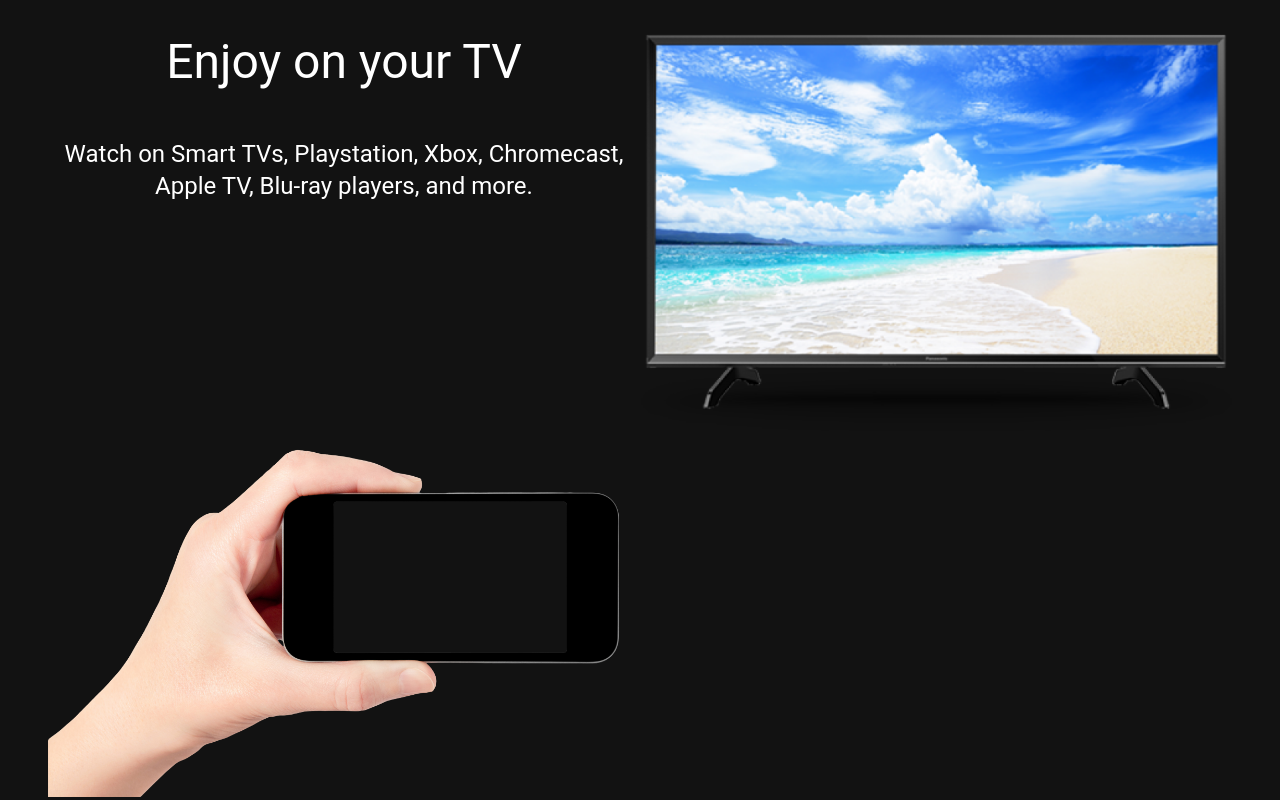
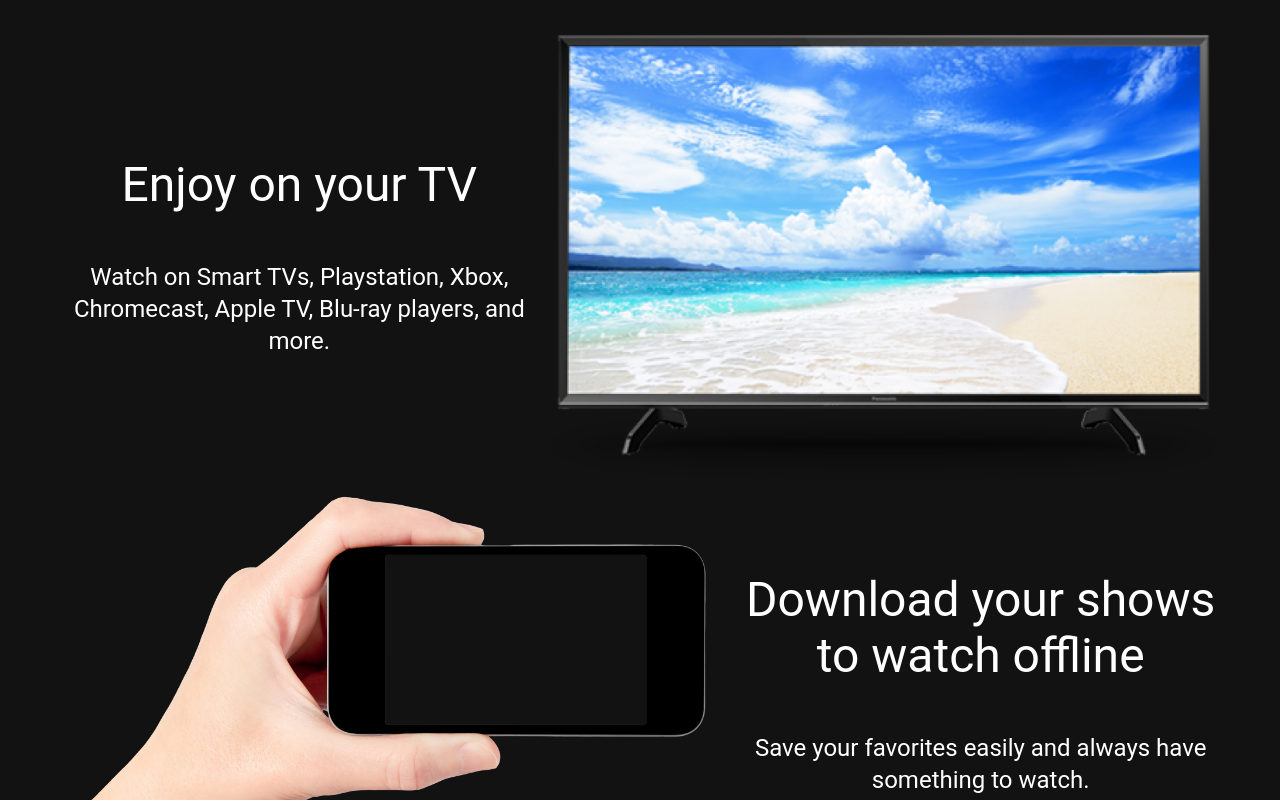
Before and after one commit to LamPhuocSang-Nguyen/MovieTheaterProject, a React (Create React App) app: page / in a window 1280 px wide. Shown: the part 660-1460 px from the top of the page. Built offline with nearby package versions, Linux system fonts and the light colour scheme.

Commit message:
update Landingpage

```diff
--- a/src/components/media/Media.js
+++ b/src/components/media/Media.js
@@ -32,35 +32,95 @@ export default function Media(props) {
   const youtobeId = props.youtobeId;
 
   return (
-    <Container maxWidth="100%">
-      <Grid container>
-        <Grid
-          Item
-          data-aos={right ? "fade-right" : "fade-left"}
-          xs={12}
-          sm={6}
-          md={6}
-          lg={6}
-          xl={6}
+      <Container maxWidth="lg" sx={{ overflow: 'hidden' }}>
+        <Grid container columnSpacing={2} rowSpacing={4}>
+          <Grid item xs={12} md={7}
+                data-aos="fade-right"
                 sx={{
-            maxWidth: "100%",
-            maxHeight: "100%",
-            display: {xs: "block", md : right ? "block" : "none"}
+                  display: { xs: "none", md: right ? "none" : "block" },
+                  position: 'relative',
+                  overflow: 'hidden',
+                }}>
+            <Box
+                sx={{
+                  position: 'relative',
+                  width: '100%',
+                  height: '100%',
+                  display: 'flex',
+                  justifyContent: 'center',
+                  alignItems: 'center',
                 }}
             >
-          <Typography variant='h3' textAlign="center" mb={6} sx={{ color: "white" }}>{heading}</Typography>
-          <Typography variant='h5' textAlign="center" sx={{ color: "white" }}>{content}</Typography>
+              <img
+                  src={image}
+                  alt={heading}
+                  style={{
+                    width: '100%',
+                    height: '100%',
+                    objectFit: 'contain',
+                    position: 'relative',
+                    zIndex: 0
+                  }}
+              />
+            </Box>
           </Grid>
-        <Grid Item data-aos={right ? "fade-right" : "fade-left"}
-              xs={12} sm={6} md={6} lg={6} xl={6}>
+          <Grid item xs={12} md={5}
+                data-aos={right ? "fade-right" : "fade-left"}
+                sx={{
+                  display: "flex",
+                  justifyContent: "center",
+                  alignItems: "center",
+                  flexDirection: "column",
+                    color: "white"
+                }}>
+            <Typography variant='h3' textAlign="center" mb={6}>{heading}</Typography>
+            <Typography variant='h5' textAlign="center">{content}</Typography>
+          </Grid>
+          <Grid item xs={12} md={7}
+                data-aos="fade-left"
+                sx={{
+                  display: { xs: "block", md: right ? "block" : "none" },
+                  position: 'relative',
+                  overflow: 'hidden',
+                }}>
             <Box
-            component="img"
+                sx={{
+                  position: 'relative',
+                  width: '100%',
+                  height: '100%',
+                  display: 'flex',
+                  justifyContent: 'center',
+                  alignItems: 'center',
+                }}
+            >
+              <img
                   src={image}
-            sx={{
-              maxWidth: "100%",
-              maxHeight: "100%",
+                  alt={heading}
+                  style={{
+                    width: '100%',
+                    height: '100%',
+                    objectFit: 'contain',
+                    position: 'relative',
+                    zIndex: 0
                   }}
-          ></Box>
+              />
+              {youtobeId && <iframe
+                  src={`https://www.youtube.com/embed/${youtobeId}?autoplay=1&loop=1&playlist=${youtobeId}&mute=1&controls=0&showinfo=0&rel=0`}
+                  frameBorder="0"
+                  allow="autoplay; encrypted-media"
+                  allowFullScreen
+                  style={{
+                    position: 'absolute',
+                    top: '30%',
+                    left: '50%',
+                    transform: 'translate(-50%, -50%)',
+                    width: '60%',
+                    height: '40%',
+                    objectFit: 'cover',
+                    zIndex: -1
+                  }}
+              />}
+            </Box>
           </Grid>
         </Grid>
       </Container>
```
Lines whose indentation alone changed are shown as unchanged.
